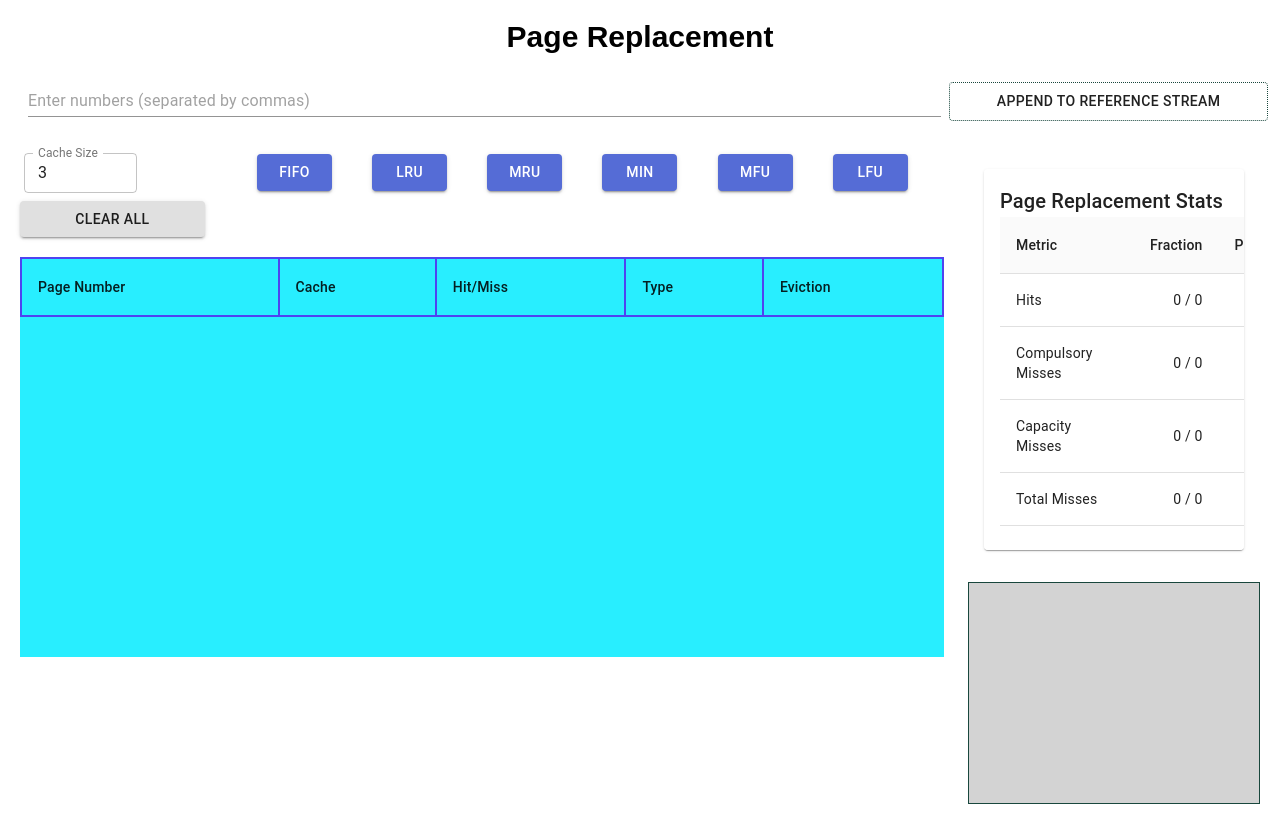
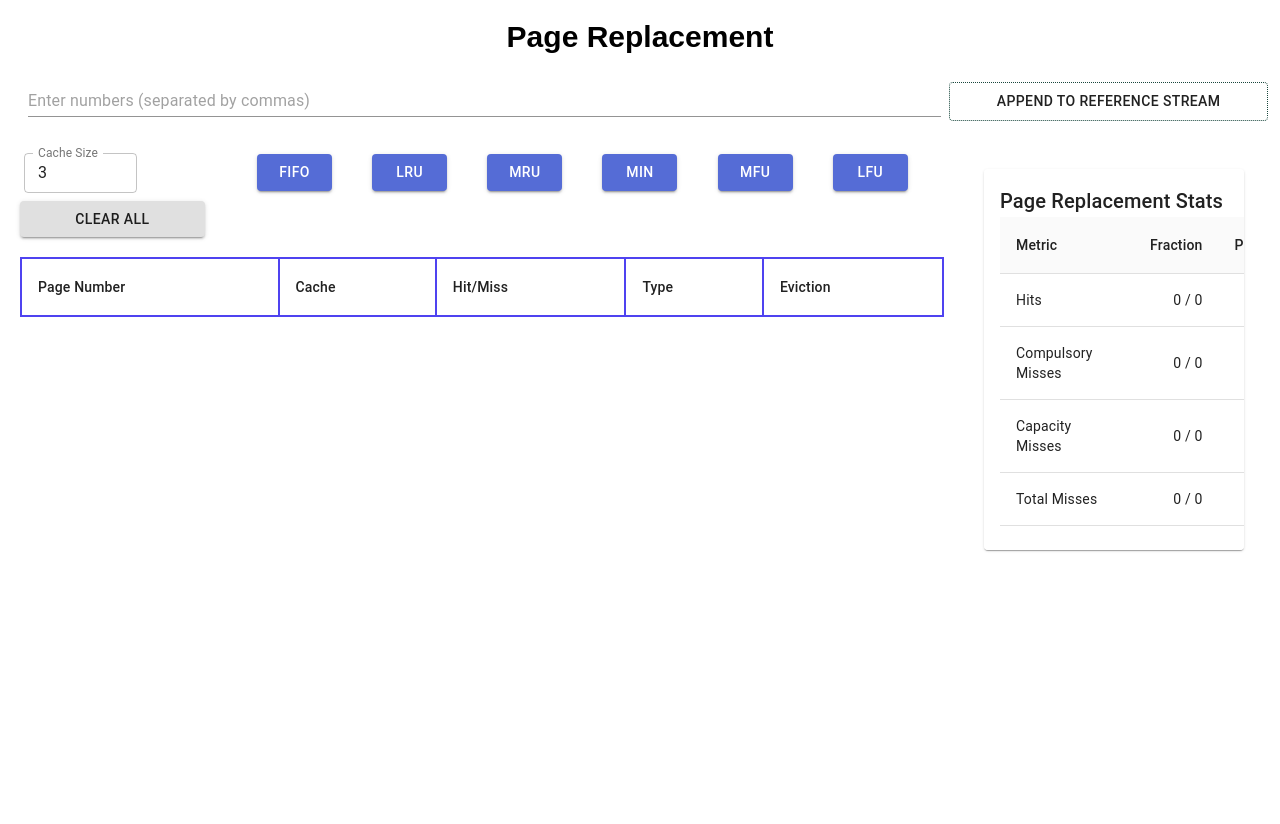
Before and after one commit to JordyVelinovGit/JordyVelinovGit.github.io, a React (Create React App) app: page / in a window 1280 px wide. After the commit the page ends 800 px from the top, so only its background shows below. Built offline with nearby package versions, Linux system fonts and the light colour scheme.

Commit message:
DraggableList now in table

```diff
--- a/src/App.js
+++ b/src/App.js
@@ -49,9 +49,9 @@ class App extends React.Component {
                   <Grid item xs={12}>
                     <PageReplacementStats results={this.state.fifoResults} />
                   </Grid>
-                  <Grid item xs={12}>
+                  {/* <Grid item xs={12}>
                     <DraggableList />
-                  </Grid>
+                  </Grid> */}
                 </Grid>
               </Grid>
             </Grid>
--- a/src/components/DraggableList.js
+++ b/src/components/DraggableList.js
@@ -16,14 +16,19 @@ import DeleteIcon from '@material-ui/icons/Delete';
 
 const useStyles = makeStyles({
   list: {
-    minHeight: '200px', // Adjust as needed
-    border: '1px solid #19473d',
-    padding: '10px',
+    padding: '0px',
   },
   listItem: {
+    minHeight: '60px',
     border: '1px solid #19473d', // Add border to each list item
-    marginBottom: '5px', // Optional: add space between items
+    marginBottom: '0px', // Optional: add space between items
     borderRadius: '4px', // Optional: round corners
+  },
+  listItemEven: {
+    backgroundColor: "#B3E0FF", // Slightly Lighter Blue
+  },
+  listItemOdd: {
+    backgroundColor: "#3399FF", // Darker Light Blue
   },
 });
 
@@ -125,11 +130,11 @@ const DraggableList = () => {
               <Draggable key={item.id} draggableId={item.id} index={index}>
                 {(provided, snapshot) => (
                   <ListItem
-                    className={classes.listItem}
+                  className={`${classes.listItem} ${index % 2 === 0 ? classes.listItemEven : classes.listItemOdd}`}
                     ref={provided.innerRef}
                     {...provided.draggableProps}
                     {...provided.dragHandleProps}
-                    style={getItemStyle(snapshot.isDragging, provided.draggableProps.style)}
+                    style={getItemStyle(snapshot.isDragging, provided.draggableProps.style)} F
                   >
                     {editingId === item.id ? (
                       <TextField
@@ -141,7 +146,6 @@ const DraggableList = () => {
                     ) : (
                       <ListItemText
                         primary={item.primary}
-                        // Optionally, use 'secondary' property if it exists
                         secondary={item.secondary}
                       />
                     )}
--- a/src/components/FIFOPageReplacement.js
+++ b/src/components/FIFOPageReplacement.js
@@ -1,5 +1,6 @@
 import React, { useState, useContext, useEffect } from 'react';
 import { NumbersContext } from '../NumbersContext';
+import DraggableList from './DraggableList';
 import Grid from '@material-ui/core/Grid';
 import { makeStyles } from '@material-ui/core/styles';
 import { Table, TableBody, TableCell, TableHead, TableRow, TextField, Button } from '@material-ui/core';
@@ -8,11 +9,27 @@ const useStyles = makeStyles((theme) => ({
     numberInput: {
         width: '50%'
     },
+    noPadding: {
+        padding: 0,
+    },
+    draggableListWrapper: {
+        margin: '0px',
+    },
     button: {
         width: '75px'
     },
     clearButton: {
         width: '20%'
+    },
+    tableContainer: {
+        maxHeight: '700px', // Adjust as needed
+        overflow: 'auto',
+    },
+    stickyHeader: {
+        position: 'sticky',
+        top: 0,
+        backgroundColor: '#fff',
+        zIndex: 1020,
     },
     actionArea: {
         display: 'flex',
@@ -21,10 +38,18 @@ const useStyles = makeStyles((theme) => ({
         marginBottom: theme.spacing(2),
     },
     table: {
-        minHeight: '400px',
         border: '1px solid #ddd',
         backgroundColor: '#28EEFF',
-        padding: theme.spacing(1),
+        padding: 0,
+    },
+    tableRow: {
+        height: '30px',
+    },
+    rowEven: {
+        backgroundColor: "#B3E0FF", // Light Blue
+    },
+    rowOdd: {
+        backgroundColor: "#3399FF", // Blue
     },
     pageNumberCell: {
         width: '20%',
@@ -318,7 +343,7 @@ const PageReplacement = ({ setResults }) => {
 
     useEffect(() => {
         if (listModified) {
-            setActiveAlgorithm('');
+            runAlgorithm(activeAlgorithm);
         }
     }, [listModified]);
 
@@ -423,28 +448,58 @@ const PageReplacement = ({ setResults }) => {
                     </Button>
                 </Grid>
             </Grid>
+            <div className={classes.tableContainer}>
                 <Table className={classes.table}>
                     <TableHead>
                         <TableRow className={classes.tableRow}>
-                        <TableCell className={classes.tableCell}>Page Number</TableCell>
-                        <TableCell className={classes.tableCell}>Cache</TableCell>
-                        <TableCell className={classes.tableCell}>Hit/Miss</TableCell>
-                        <TableCell className={classes.tableCell}>Type</TableCell>
-                        <TableCell className={classes.tableCell}>Eviction</TableCell> {/* New Column Header */}
+                            <TableCell className={`${classes.tableCell} ${classes.stickyHeader}`}>Page Number</TableCell>
+                            <TableCell className={`${classes.tableCell} ${classes.stickyHeader}`}>Cache</TableCell>
+                            <TableCell className={`${classes.tableCell} ${classes.stickyHeader}`}>Hit/Miss</TableCell>
+                            <TableCell className={`${classes.tableCell} ${classes.stickyHeader}`}>Type</TableCell>
+                            <TableCell className={`${classes.tableCell} ${classes.stickyHeader}`}>Eviction</TableCell>
                         </TableRow>
                     </TableHead>
                     <TableBody>
-                    {results.map((result, index) => (
-                        <TableRow key={index} className={classes.tableRow}>
-                            <TableCell className={classes.tableCell}>{result.page}</TableCell>
+                        {results.length > 0 ? (
+                            results.map((result, index) => (
+                                <TableRow key={index} className={`${classes.tableRow} ${index % 2 === 0 ? classes.rowEven : classes.rowOdd}`}>
+                                    {index === 0 && (
+                                        <TableCell
+                                            className={classes.tableCell}
+                                            rowSpan={results.length}
+                                            style={{ padding: 0 }}
+                                        >
+                                            <div className={classes.draggableListWrapper}>
+                                                <DraggableList />
+                                            </div>
+                                        </TableCell>
+                                    )}
+                                    {/* Render other cells for each result */}
                                     <TableCell className={classes.tableCell}>{result.cache.join(', ')}</TableCell>
                                     <TableCell className={classes.tableCell}>{result.hitOrMiss}</TableCell>
                                     <TableCell className={classes.tableCell}>{result.compulsoryOrCapacity}</TableCell>
-                            <TableCell className={classes.tableCell}>{result.evicted || '—'}</TableCell> {/* New Column Data */}
+                                    <TableCell className={classes.tableCell}>{result.evicted !== null && result.evicted !== undefined ? result.evicted : '—'}</TableCell>
                                 </TableRow>
-                    ))}
+                            ))
+                        ) : (
+                            numbers.length > 0 && (
+                                <TableRow>
+                                    <TableCell
+                                        className={classes.tableCell}
+                                        style={{ padding: 0 }}
+                                        rowSpan={1}
+                                    >
+                                        <div className={classes.draggableListWrapper}>
+                                            <DraggableList />
+                                        </div>
+                                    </TableCell>
+                                </TableRow>
+                            )
+                        )}
                     </TableBody>
+
                 </Table>
+            </div>
         </div>
     );
 };
```
Lines whose indentation alone changed are shown as unchanged.
